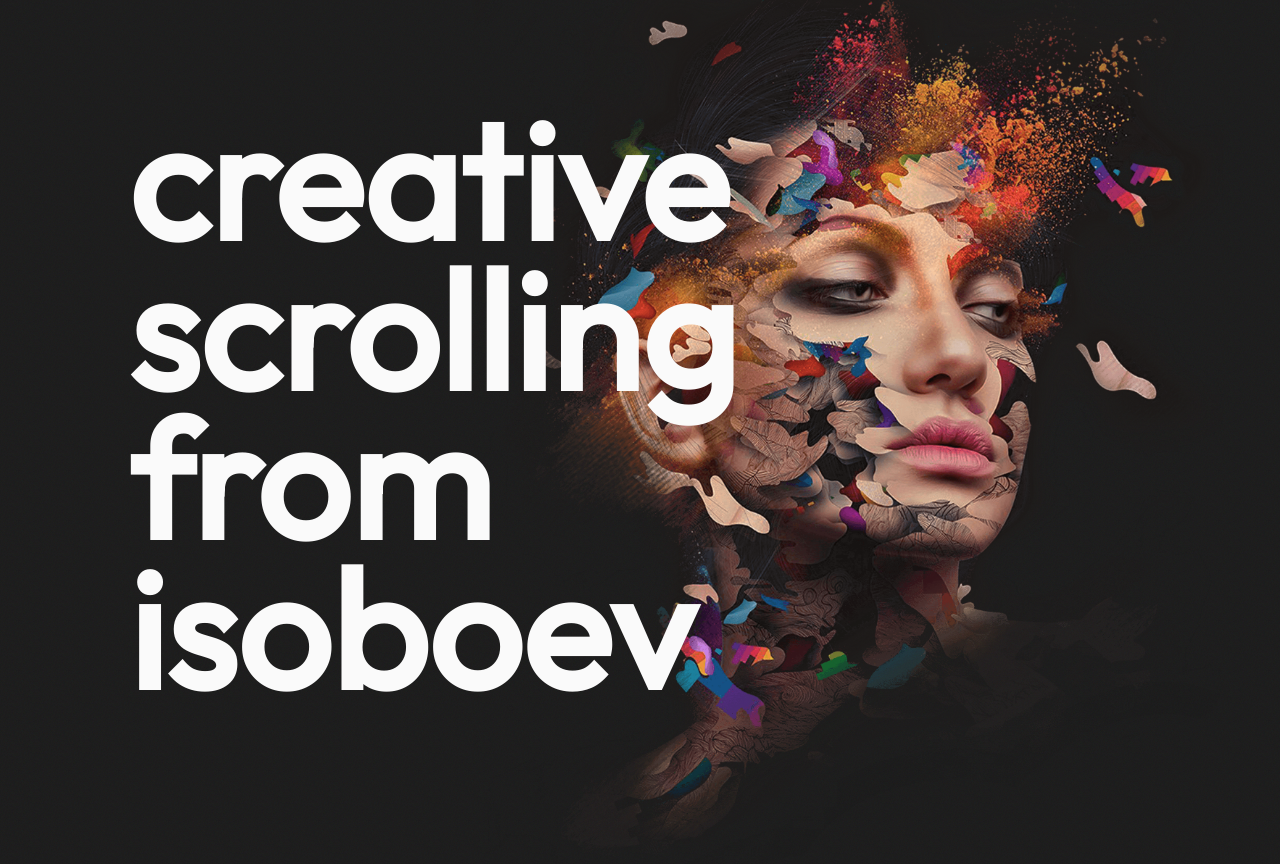
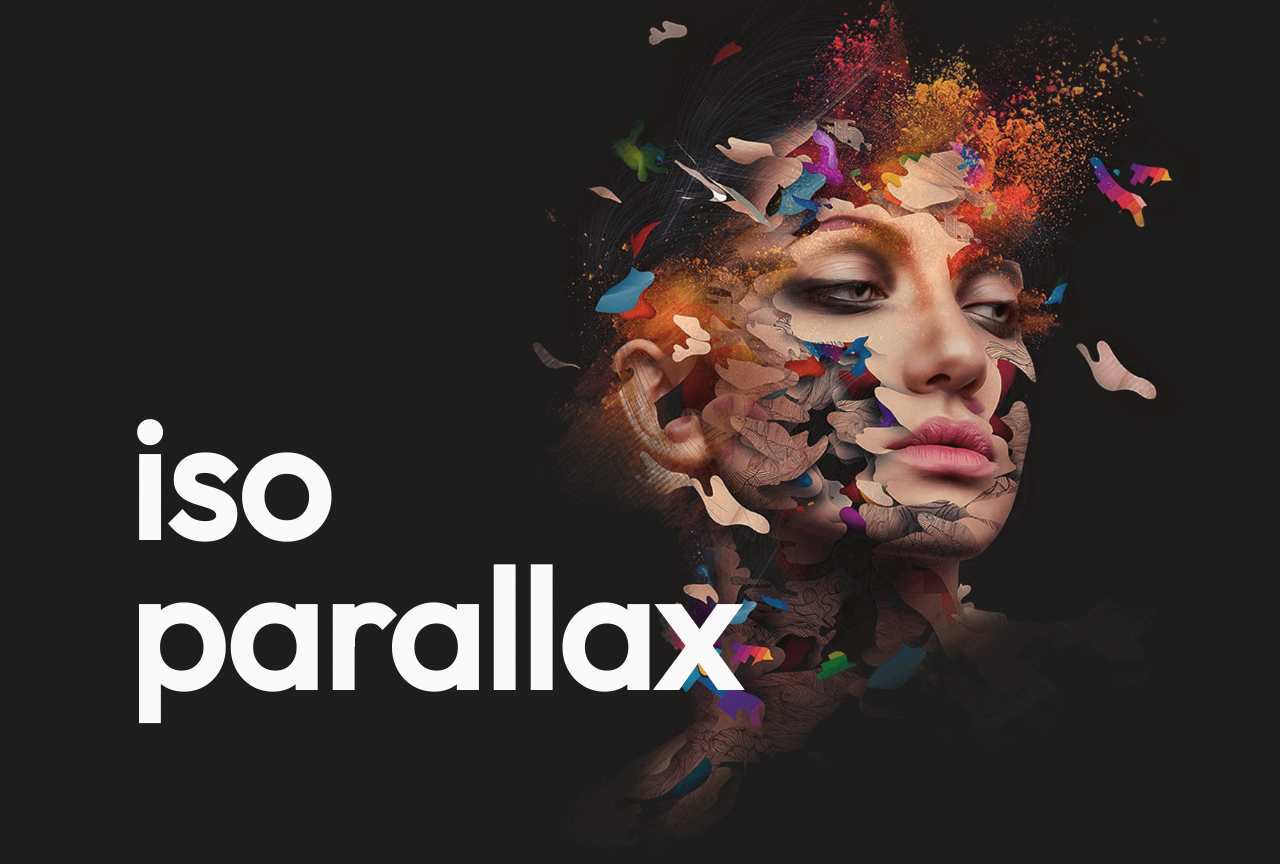
Before and after one commit to isoboev/isoboev-paralx, a plain HTML site: page index.html in a window 1280 px wide. Shown: the top 864 px of the page. Drawn offline with Linux system fonts and the light colour scheme.

Commit message:
$ git add

```diff
--- a/index.html
+++ b/index.html
@@ -26,7 +26,7 @@
         <div class="container">
           <div data-speed=".75" class="main-header">
             <h1 class="main-title">
-              creative scrolling from isoboev
+              iso parallax
             </h1>
           </div>
         </div>
```
